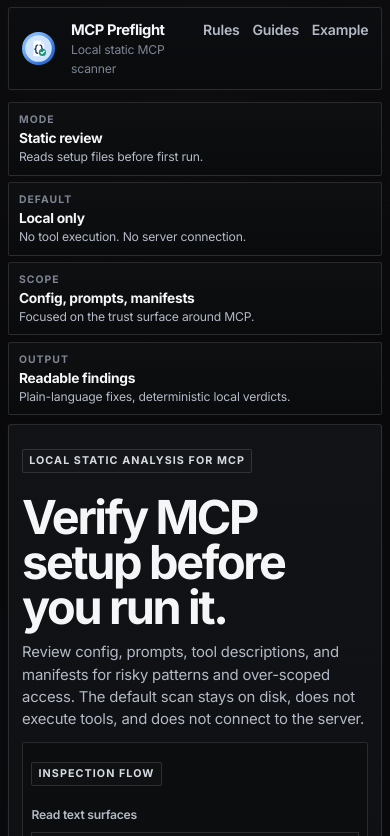
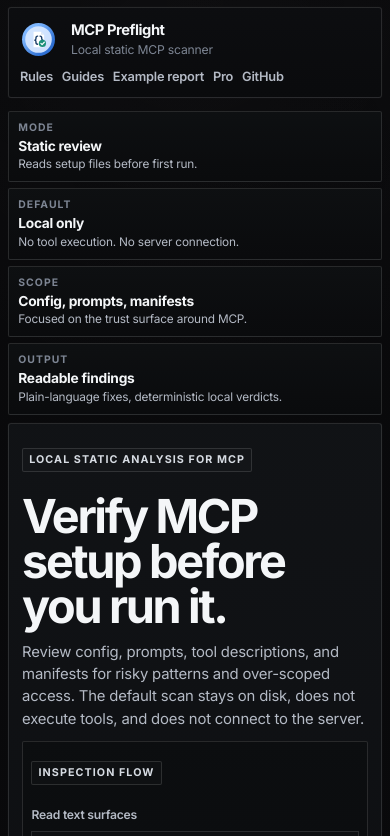
Before and after one commit to TimesAndPlaces/mcp-preflight, a website: page site/index.html in a window 390 px wide. Shown: the top 836 px of the page. Drawn offline with Linux system fonts and the light colour scheme.

Commit message:
Tighten site layout spacing

```diff
--- a/site/index.html
+++ b/site/index.html
@@ -6,7 +6,7 @@
   <title>MCP Preflight | Local static scanner for MCP setup and workflow trust</title>
   <meta name="description" content="MCP Preflight reviews MCP config, prompts, tool descriptions, and repo manifests before first trust. The default scan stays local and static.">
   <link rel="canonical" href="https://mcppreflight.com/">
-  <link rel="stylesheet" href="/styles.css?v=20260309-2">
+  <link rel="stylesheet" href="/styles.css?v=20260309-3">
   <link rel="icon" href="/favicon.svg" type="image/svg+xml">
 </head>
 <body>
--- a/site/styles.css
+++ b/site/styles.css
@@ -203,8 +203,8 @@ pre {
 .system-cell {
   display: grid;
   gap: 0.2rem;
-  min-height: 4.35rem;
-  padding: 0.56rem 0.62rem;
+  min-height: 3.9rem;
+  padding: 0.5rem 0.58rem;
   border: 1px solid var(--line);
   border-radius: 2px;
   background: linear-gradient(180deg, rgba(14, 16, 18, 0.98), rgba(10, 11, 13, 0.98));
@@ -226,7 +226,7 @@ pre {
 
 .system-cell small {
   color: var(--text-soft);
-  font-size: 0.76rem;
+  font-size: 0.74rem;
   line-height: 1.35;
 }
 
@@ -1051,6 +1051,7 @@ pre {
   display: grid;
   grid-template-columns: minmax(0, 1.2fr) minmax(0, 0.8fr);
   gap: 0.6rem;
+  align-items: start;
 }
 
 .subtle {
@@ -1067,7 +1068,6 @@ pre {
 }
 
 @media (max-width: 1080px) {
-  .system-strip,
   .trace-steps,
   .scan-rail,
   .hero-grid,
@@ -1081,6 +1081,10 @@ pre {
   .path-grid,
   .signal-grid {
     grid-template-columns: 1fr;
+  }
+
+  .system-strip {
+    grid-template-columns: repeat(2, minmax(0, 1fr));
   }
 
   .bento-card.wide {
@@ -1103,12 +1107,11 @@ pre {
   }
 
   .topbar .shell {
+    display: grid;
+    grid-template-columns: 1fr;
     align-items: flex-start;
+    gap: 0.48rem;
     padding: 0.68rem;
-  }
-
-  .brand {
-    width: 100%;
   }
 
   .brand-copy strong {
@@ -1125,18 +1128,15 @@ pre {
 
   .nav {
     width: 100%;
-    flex-wrap: nowrap;
-    overflow-x: auto;
-    padding-bottom: 0.1rem;
-    scrollbar-width: none;
-  }
-
-  .nav::-webkit-scrollbar {
-    display: none;
+    flex-wrap: wrap;
+    overflow: visible;
+    padding-bottom: 0;
+    gap: 0.3rem 0.55rem;
   }
 
   .nav a {
-    white-space: nowrap;
+    white-space: normal;
+    font-size: 0.8rem;
   }
 
   .hero h1 {
@@ -1168,6 +1168,11 @@ pre {
   .trace-head {
     align-items: flex-start;
     flex-direction: column;
+  }
+
+  .trace-steps,
+  .scan-rail {
+    grid-template-columns: repeat(2, minmax(0, 1fr));
   }
 
   .action-row,
@@ -1205,6 +1210,10 @@ pre {
 }
 
 @media (max-width: 520px) {
+  .system-strip {
+    grid-template-columns: 1fr;
+  }
+
   .trace-steps,
   .scan-rail,
   .console-summary {
```
Also changed, not shown: site/404.html (+1 -1 lines), site/example-report/index.html (+1 -1 lines), site/guides/index.html (+1 -1 lines), site/guides/official-filesystem-server-setup/index.html (+1 -1 lines), site/guides/secure-mcp-json/index.html (+1 -1 lines), site/guides/tool-poisoning-language/index.html (+1 -1 lines), site/privacy/index.html (+1 -1 lines), site/pro/index.html (+1 -1 lines), site/refunds/index.html (+1 -1 lines), site/rules/index.html (+1 -1 lines), site/security/index.html (+1 -1 lines), site/support/index.html (+1 -1 lines), site/terms/index.html (+1 -1 lines).
